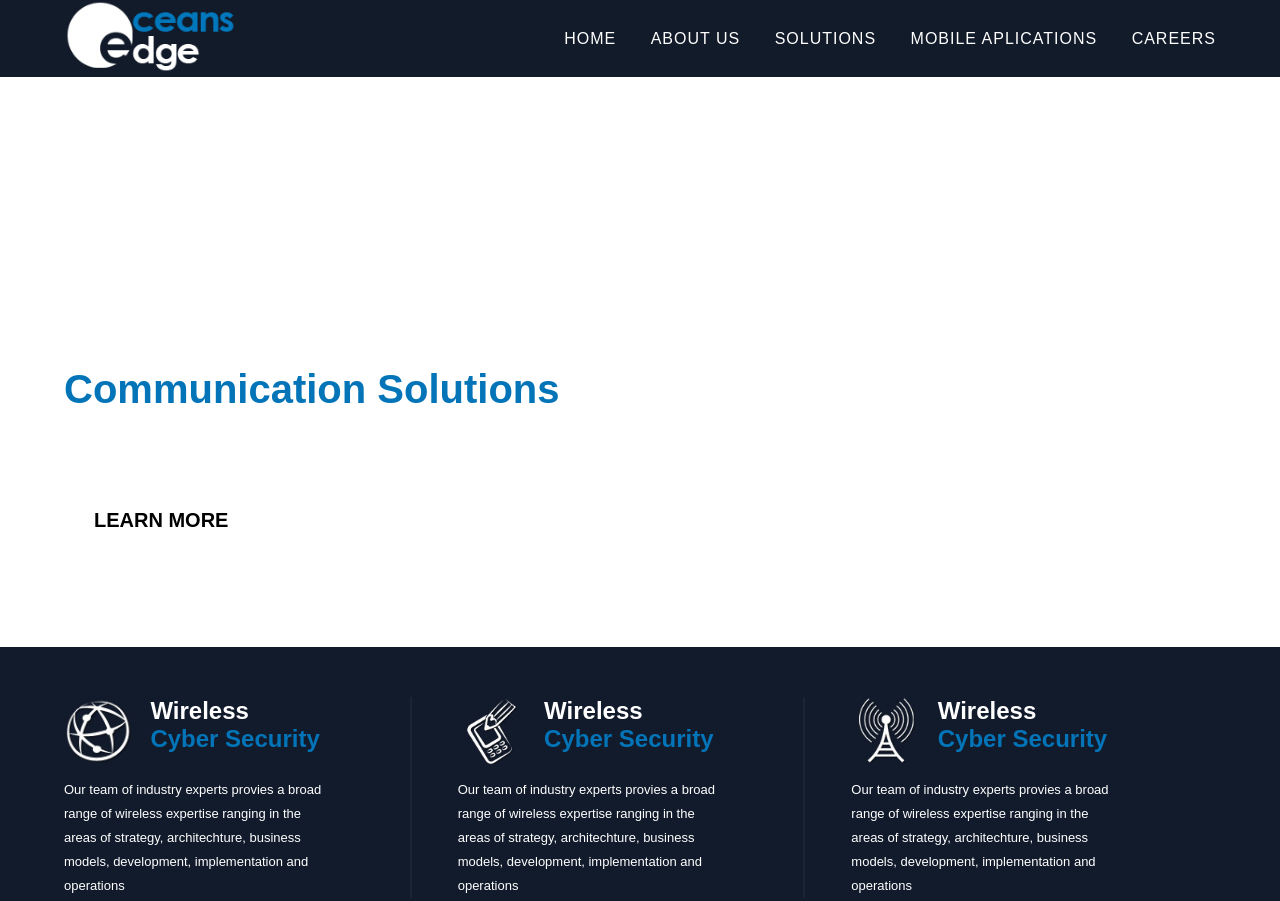
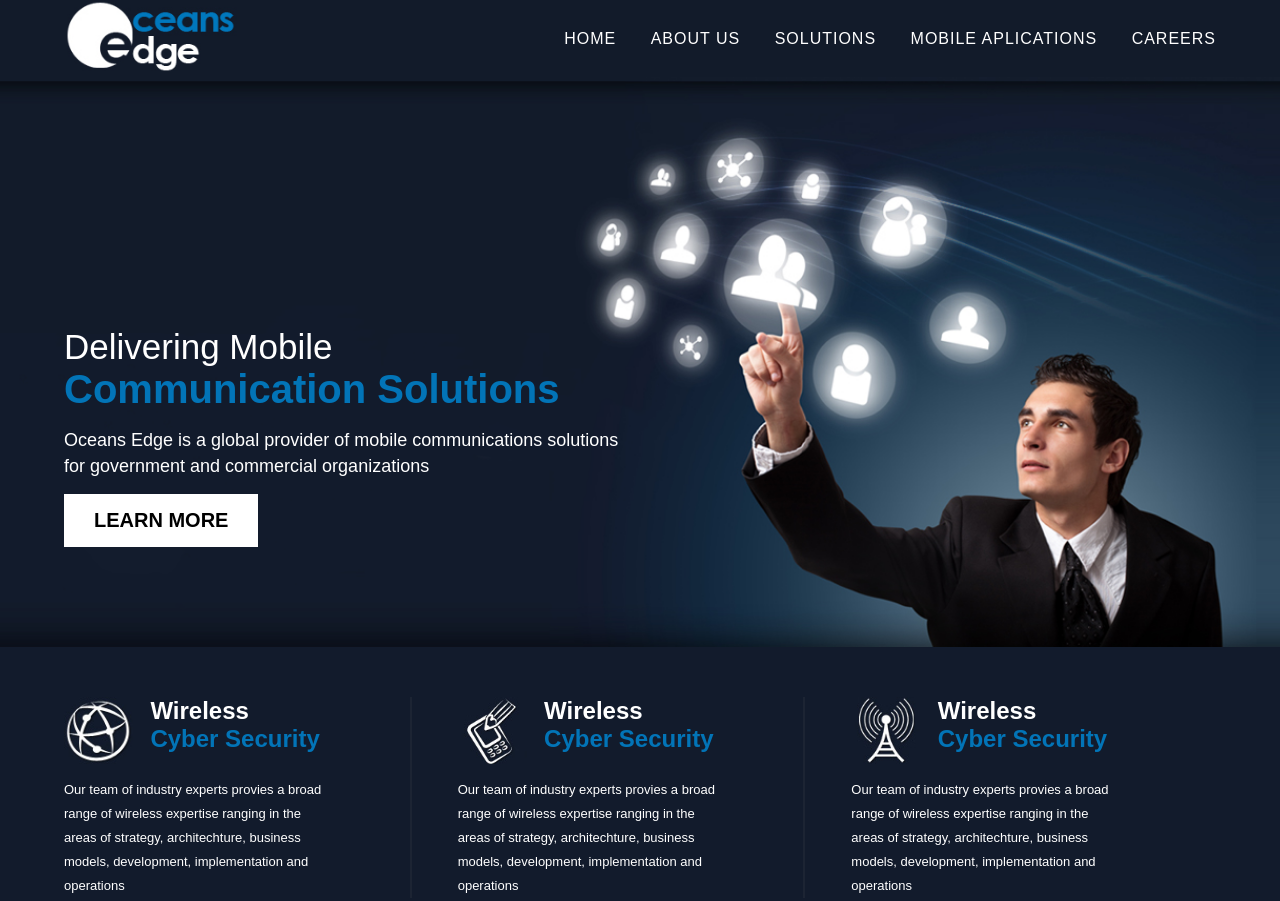
Before and after one commit to mdmehedihasan002/SSB-DAY_8, a plain HTML site: page index.html in a window 1280 px wide. Shown: the top 901 px of the page. Drawn offline with Linux system fonts and the light colour scheme.

Commit message:
Update style.css

```diff
--- a/css/style.css
+++ b/css/style.css
@@ -59,7 +59,7 @@ header{
 
 /* banner css start */
 .banner{
-  background-image: url(banner.png);
+  background-image:url(../images/banner.png);
   background-repeat: no-repeat;
   background-size: cover;
   background-position:center center;
```
